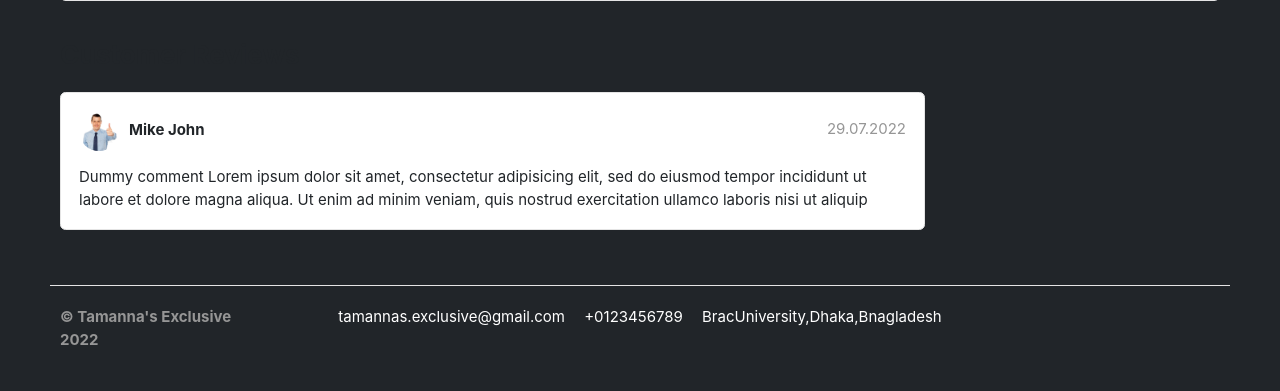
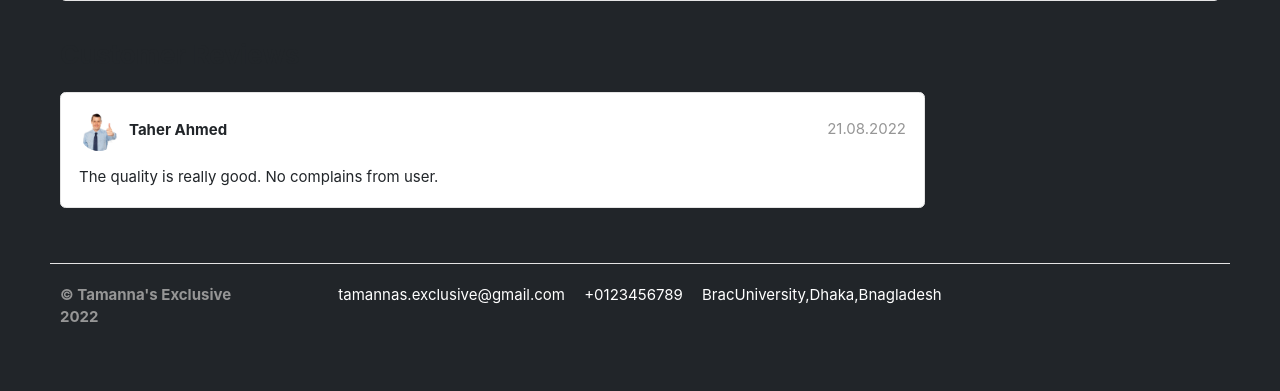
Before and after one commit to Tamanna53/CSE-470, a Django app: a page that uses templates/store/product_detail.html in a window 1280 px wide. Shown: the part 1048-1439 px from the top of the page. After the commit the page ends 1370 px from the top, so only its background shows below. Run offline with Django 3.2, Linux system fonts and the light colour scheme; data comes from the database, SQL or seed files in the repository; both versions use the stored data as it was after the commit; some libraries are stand-ins or nearby versions; some web fonts are replaced.

Commit message:
changes fixed

```diff
--- a/templates/store/checkout.html
+++ b/templates/store/checkout.html
@@ -104,8 +104,8 @@
       	</td>
       	<td>
       		<div class="price-wrap">
-      			<var class="price">$ {{ cart_item.sub_total }}</var>
-      			<small class="text-muted"> $ {{ cart_item.product.price }} each </small>
+      			<var class="price">BDT {{ cart_item.sub_total }}</var>
+      			<small class="text-muted"> BDT {{ cart_item.product.price }} each </small>
       		</div> <!-- price-wrap .// -->
       	</td>
 
--- a/templates/store/product_detail.html
+++ b/templates/store/product_detail.html
@@ -21,7 +21,7 @@
     <h2 class="title">{{ single_product.product_name }}</h2>
 
     <div class="mb-3">
-        <var class="price h4">{{ single_product.price }}</var>
+        <var class="price h4">BDT {{ single_product.price }}</var>
     </div>
 
     <p>{{ single_product.description }}</p>
@@ -91,16 +91,14 @@
 		<div class="icontext w-100">
 			<img src="{% static '\images\avatars\avatar3.jpg' %} " class="img-xs icon rounded-circle">
 			<div class="text">
-				<span class="date text-muted float-md-right">29.07.2022 </span>
-				<h6 class="mb-1">Mike John </h6>
+				<span class="date text-muted float-md-right">21.08.2022 </span>
+				<h6 class="mb-1">Taher Ahmed </h6>
 
 			</div>
 		</div> <!-- icontext.// -->
 		<div class="mt-3">
 			<p>
-				Dummy comment Lorem ipsum dolor sit amet, consectetur adipisicing elit, sed do eiusmod
-				tempor incididunt ut labore et dolore magna aliqua. Ut enim ad minim veniam,
-				quis nostrud exercitation ullamco laboris nisi ut aliquip
+				The quality is really good. No complains from user.
 			</p>
 		</div>
 	</article>
```
Also changed, not shown: tamannasexclusive/tests/test_urls.py (+1 -1 lines), db.sqlite3, media/photos/products/aaaaaaaaaaaaaaa.jpeg (added), media/photos/products/sandel.jpg (added), 1 other file.
